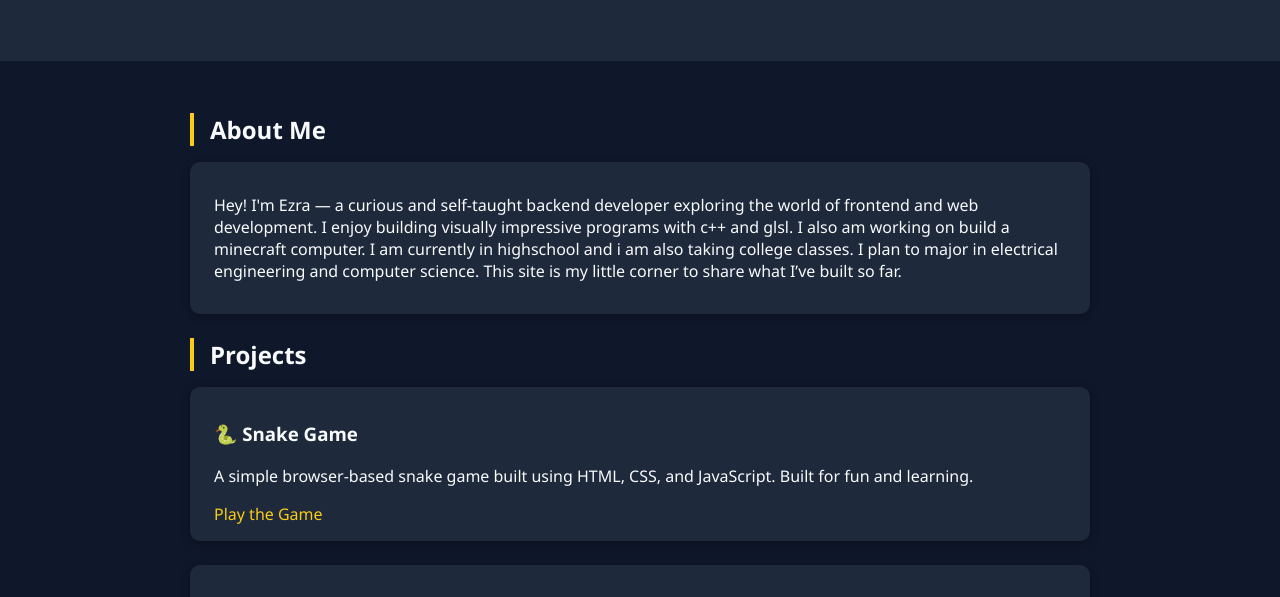
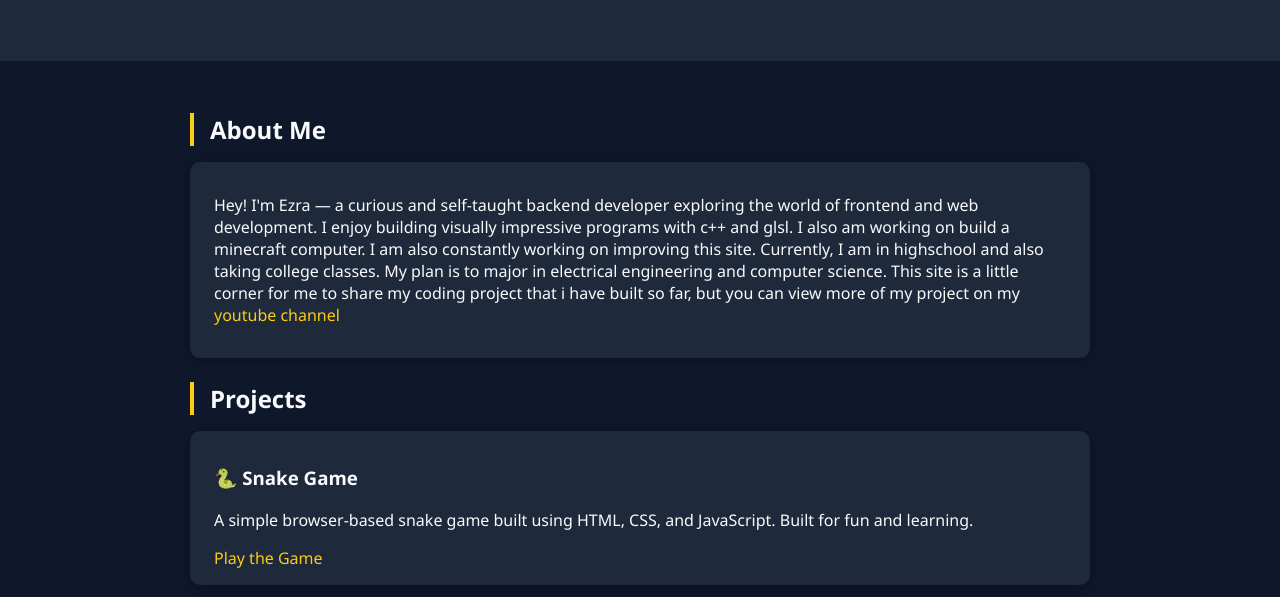
Before and after one commit to CodKid1710/CodKid1710.github.io, a plain HTML site: page index.html in a window 1280 px wide. Shown: the part 171-768 px from the top of the page. Drawn offline with Linux system fonts and the light colour scheme.

Commit message:
Update index.html

```diff
--- a/index.html
+++ b/index.html
@@ -71,7 +71,11 @@
     <section id="about">
       <h2 class="section-title">About Me</h2>
       <div class="card">
-        <p>Hey! I'm Ezra — a curious and self-taught backend developer exploring the world of frontend and web development. I enjoy building visually impressive programs with c++ and glsl. I also am working on build a minecraft computer. I am currently in highschool and i am also taking college classes. I plan to major in electrical engineering and computer science. This site is my little corner to share what I’ve built so far.</p>
+        <p>Hey! I'm Ezra — a curious and self-taught backend developer exploring the world of frontend and web development.
+          I enjoy building visually impressive programs with c++ and glsl. I also am working on build a minecraft computer.
+          I am also constantly working on improving this site.
+          Currently, I am in highschool and also taking college classes. My plan is to major in electrical engineering and computer science.
+          This site is a little corner for me to share my coding project that i have built so far, but you can view more of my project on my <a href="https://www.youtube.com/channel/UCQugK6fGQNq9ldO01CxvDjw">youtube channel</a></p>
       </div>
     </section>
 
```
